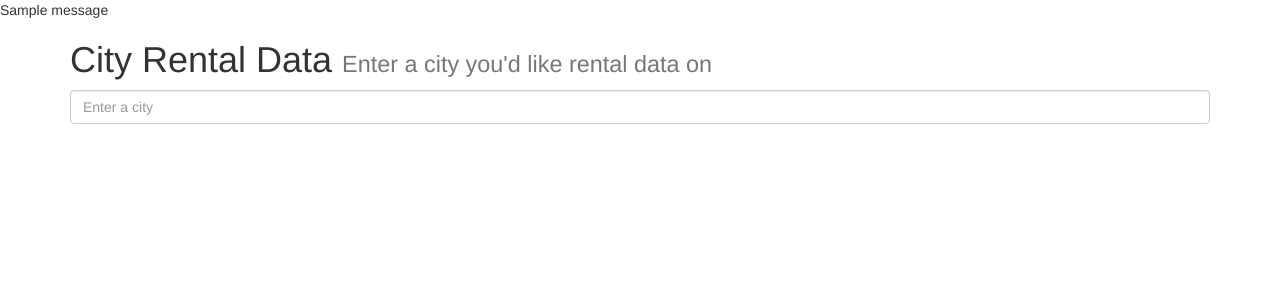
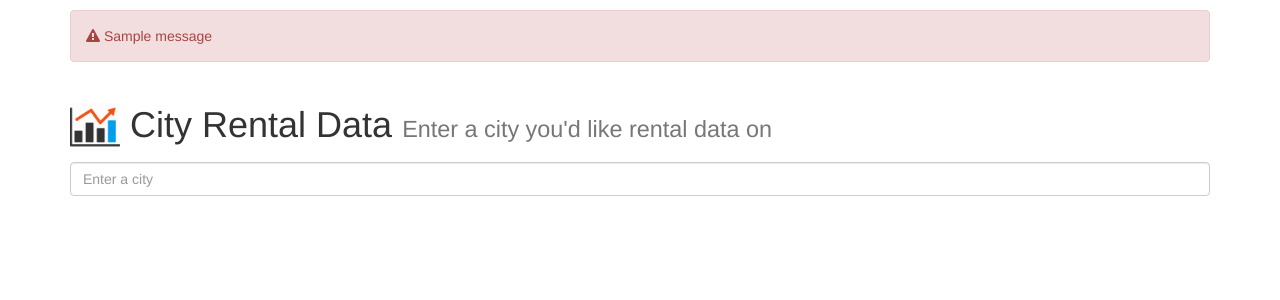
Before and after one commit to jplahn/rental_app, a Flask app: page / in a window 1280 px wide. Shown: the top 300 px of the page. Run offline with Flask 2, Linux system fonts and the light colour scheme; one stand-in notice (Sample message) is shown; parts of the project's set-up code (start-up, migrations or seed data) failed here and were passed over; some libraries are stand-ins or nearby versions.

Commit message:
Assets path implementation + Minor UI Enhancements

```diff
--- a/app.py
+++ b/app.py
@@ -1,6 +1,6 @@
 import os
 
-from flask import Flask, flash, request, render_template, redirect, url_for
+from flask import Flask, flash, request, render_template, redirect, url_for, send_from_directory
 from forms import CityForm
 from flask.ext.pymongo import PyMongo
 
@@ -9,6 +9,10 @@ app.config.from_object('config')
 
 # configure MongoDB values
 mongo = PyMongo(app, config_prefix='MONGO')
+
+@app.route('/assets/<resource>/<path:path>')
+def send_assets(resource, path):
+    return send_from_directory('assets/' + resource, path)
 
 @app.route('/', methods=['POST', 'GET'])
 def get_index():
--- /dev/null
+++ b/assets/css/app.css
@@ -0,0 +1,7 @@
+.top-buffer {
+  margin-top: 10px;
+}
+
+.logo {
+  height: 50px;
+}
--- /dev/null
+++ b/assets/js/app.js
@@ -0,0 +1 @@
+console.log('City Rental Data app loaded!');
--- /dev/null
+++ b/css/app.css
@@ -0,0 +1,3 @@
+.top-buffer {
+  margin-top: 10px;
+}
--- a/templates/index.html
+++ b/templates/index.html
@@ -4,7 +4,10 @@
   <div class="container">
     <div class="row">
       <div class="col-md-12">
-        <h1>City Rental Data <small>Enter a city you'd like rental data on</small></h1>
+        <h1>
+          <img src="/assets/img/graph-logo.png" class="logo" />
+          City Rental Data <small>Enter a city you'd like rental data on</small>
+        </h1>
         {% include 'partials/city_form.html' %}
       </div>
     </div>
--- a/templates/layout.html
+++ b/templates/layout.html
@@ -5,16 +5,22 @@
     <title>{% block title %}{% endblock %} - Rental App</title>
     <!-- Bootstrap CSS -->
     <link rel="stylesheet" href="https://maxcdn.bootstrapcdn.com/bootstrap/3.3.7/css/bootstrap.min.css" integrity="sha384-BVYiiSIFeK1dGmJRAkycuHAHRg32OmUcww7on3RYdg4Va+PmSTsz/K68vbdEjh4u" crossorigin="anonymous">
+    <link href="https://maxcdn.bootstrapcdn.com/font-awesome/4.6.3/css/font-awesome.min.css" rel="stylesheet" integrity="sha384-T8Gy5hrqNKT+hzMclPo118YTQO6cYprQmhrYwIiQ/3axmI1hQomh7Ud2hPOy8SP1" crossorigin="anonymous">
+    <link href="/assets/css/app.css" rel="stylesheet">
     {% endblock %}
   </head>
   <body>
+    <div class="container">
       {% with messages = get_flashed_messages() %}
         {% if messages %}
+         <div class="alert alert-danger top-buffer">
             {% for message in messages %}
-            {{ message }}
+              <p><i class="fa fa-exclamation-triangle" aria-hidden="true"></i> {{ message }}</p>
             {% endfor %}
+          </div>
         {% endif %}
       {% endwith %}
+    </div>
     <div class="content">
       <!-- Each view's content will come here -->
       {% block content %}{% endblock %}
@@ -25,5 +31,6 @@
     <!-- Jquery & Bootstrap JS -->
     <script src="https://code.jquery.com/jquery-2.2.4.min.js" integrity="sha256-BbhdlvQf/xTY9gja0Dq3HiwQF8LaCRTXxZKRutelT44=" crossorigin="anonymous"></script>
     <script src="https://maxcdn.bootstrapcdn.com/bootstrap/3.3.7/js/bootstrap.min.js" integrity="sha384-Tc5IQib027qvyjSMfHjOMaLkfuWVxZxUPnCJA7l2mCWNIpG9mGCD8wGNIcPD7Txa" crossorigin="anonymous"></script>
+    <script src="/assets/js/app.js"></script>
   </body>
 </html>
```
Also changed, not shown: assets/img/graph-logo.png (added), 1 other file. Lines whose indentation alone changed are shown as unchanged.
